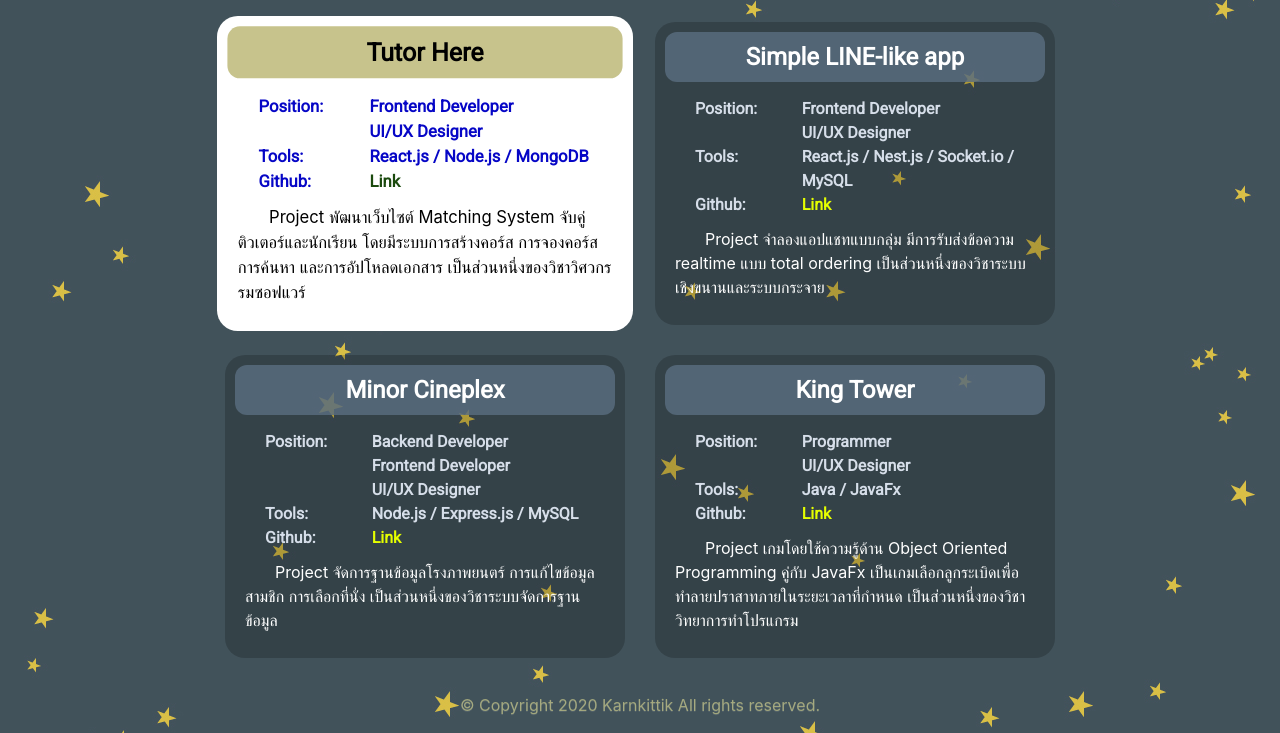
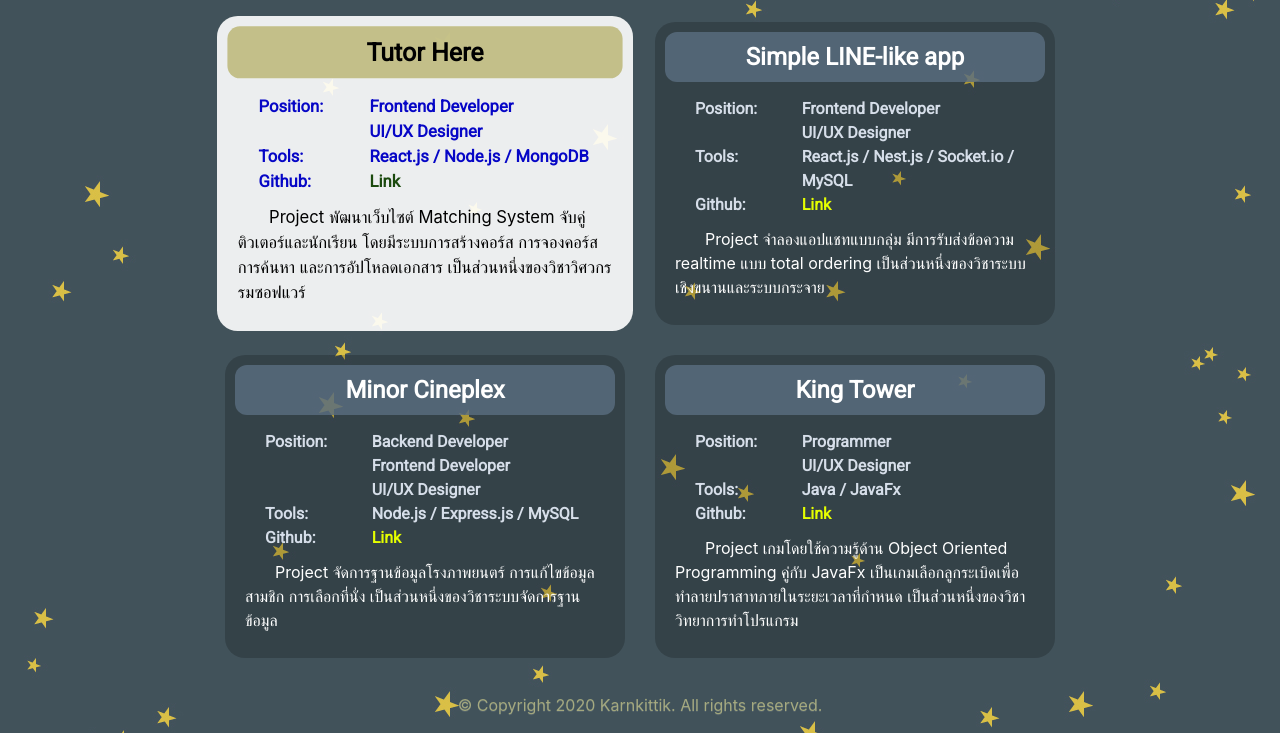
Before and after one commit to karnkittik/karnkittik.github.io, a plain HTML site: page index.html in a window 1280 px wide. In both pictures the pointer is over the element 425 px from the left and 326 px from the top of the page. Shown: the part 153-886 px from the top of the page. Drawn offline with nearby package versions, Linux system fonts and the light colour scheme.

Commit message:
Adjust css

```diff
--- a/index.css
+++ b/index.css
@@ -24,7 +24,7 @@ body {
   height: fit-content;
 }
 .my-card:hover {
-  background-color: rgba(255, 255, 255, 1);
+  background-color: rgba(255, 255, 255, 0.9);
   color: black !important;
   transform: scale(1.04);
 }
--- a/index.html
+++ b/index.html
@@ -356,7 +356,7 @@
     <!-- Optional JavaScript -->
     <!-- jQuery first, then Popper.js, then Bootstrap JS -->
     <p class="cp-text">
-      © Copyright 2020 Karnkittik All rights reserved.
+      © Copyright 2020 Karnkittik. All rights reserved.
     </p>
   </body>
 </html>
```
